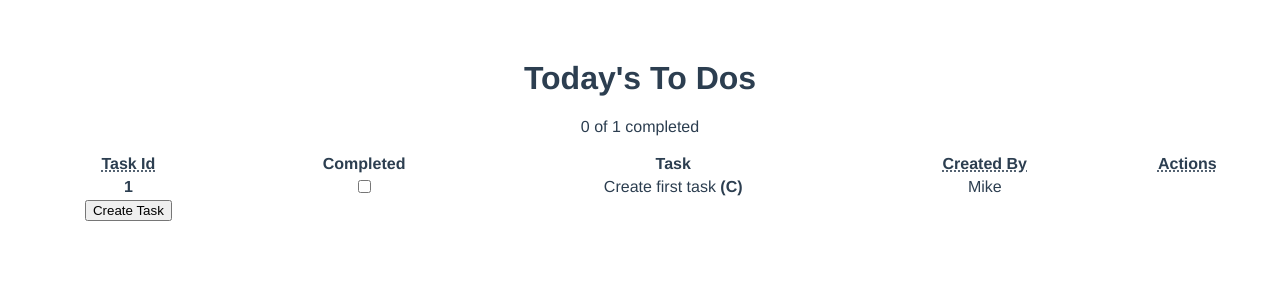
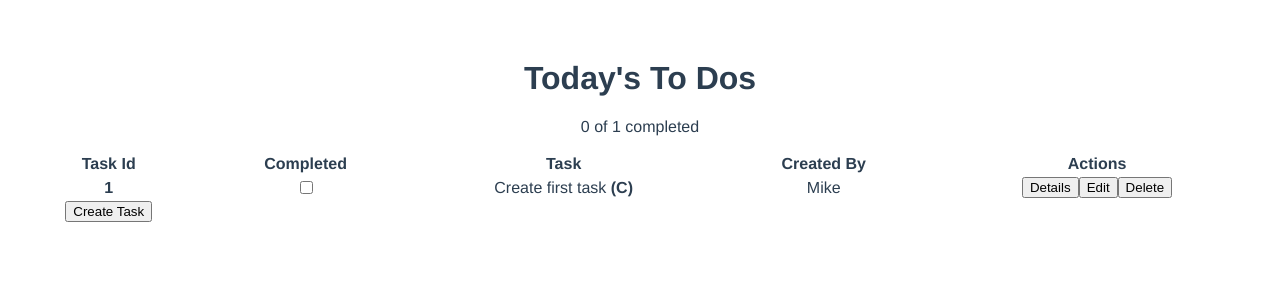
Before and after one commit to msamuels59/vue-todo, a Vue app: page / in a window 1280 px wide. Shown: the top 300 px of the page. Built offline with nearby package versions, Linux system fonts and the light colour scheme.

Commit message:
added buttons in place of icons

```diff
--- a/src/components/EditModal.vue
+++ b/src/components/EditModal.vue
@@ -59,7 +59,7 @@ import { defineComponent, reactive, toRefs, computed, onMounted } from "vue";
 import { useStore } from "@/store";
 import { TaskItem } from "@/store/state";
 import { MutationType } from "@/store/mutations";
-export default defineComponent({
+export default {
     name: 'EditModal',
     props: {
         id: { type: Number, required: true }
@@ -72,6 +72,7 @@ export default defineComponent({
         })
         const store = useStore();
         const getTaskById = computed(() => store.getters.getTaskById(Number(props.id)))
+        console.log("task by id", getTaskById)
 
         const setFields = () => {
             const task = store.getters.getTaskById(Number(props.id))
@@ -107,7 +108,7 @@ export default defineComponent({
         }
         return { closeModal, ...toRefs(state), updateTask}
     }
-})
+}
 </script>
 <style scoped>
 label {
--- a/src/components/TaskItem.vue
+++ b/src/components/TaskItem.vue
@@ -21,26 +21,32 @@
     </div>
 </template>
 
+
+
 <script lang="ts">
-import { defineComponent, computed} from "vue";
+import { computed} from "vue";
 import { useStore } from "@/store";
-import { TaskItem } from "@/store/state";
+
 import { MutationType } from "@/store/mutations";
-export default defineComponent ({
-    name: 'TaskItem',
+export default {
+  name: "TaskModal",
   props: {
-        id: { type: Number, requiered: true }
+    id: { type: Number, required: true },
   },
   setup(props: any) {
     const store = useStore();
     const task = computed(() => store.getters.getTaskById(Number(props.id)));
     const closeModal = () => {
-            store.commit(MutationType.SetTaskModal, {showModal: false, taskId: undefined})
+      store.commit(MutationType.SetTaskModal, {
+        showModal: false,
+        taskId: undefined,
+      });
     };
-        return {closeModal, task };
+    return { closeModal, task };
   },
-});
+};
 </script>
+
 <style scoped>
 h1 {
     color: #ffffff;
--- a/src/components/TaskList.vue
+++ b/src/components/TaskList.vue
@@ -2,11 +2,11 @@
     <table class="table">
         <thead>
             <tr>
-                <th><abbr title="Position">Task Id</abbr></th>
+                <th>Task Id</th>
                 <th>Completed</th>
                 <th>Task</th>
-                <th><abbr title="Win">Created By</abbr></th>
-                <th><abbr title="Draw">Actions</abbr></th>
+                <th>Created By</th>
+                <th>Actions</th>
             </tr>
         </thead>
         <tbody v-if="tasks">
--- a/src/components/TaskListItem.vue
+++ b/src/components/TaskListItem.vue
@@ -7,19 +7,19 @@
     <td>{{ createdBy }}</td>
     <td>
         <span class="icon" @click="viewTask()">
-            <i class="fa fa-eye"></i>
+            <button class="fas fa-eye">Details</button>
         </span>
         <span class="icon" @click="editTask()">
-            <i class="fa fa-edit"></i>
+            <button class="fa fa-edit">Edit</button>
         </span>
         <span class="icon" @click="removeTask()">
-            <i class=" fa fa-trash"></i>
+            <button class="fa fa-trash">Delete</button>
         </span>
     </td>
 </template>
 
 <script lang="ts">
-import { defineComponent, computed } from "vue";
+import { defineComponent} from "vue";
 import { useStore } from "@/store";
 import { MutationType } from "@/store/mutations";
 export default defineComponent({
@@ -28,6 +28,9 @@ export default defineComponent({
         title: { type: String, required: true },
         createdBy: { type: String, required: true},
         completed: { type: Boolean, required: true}
+    },
+    components: {
+
     },
     setup(props) {
         const store = useStore()
```
Lines whose indentation alone changed are shown as unchanged.
